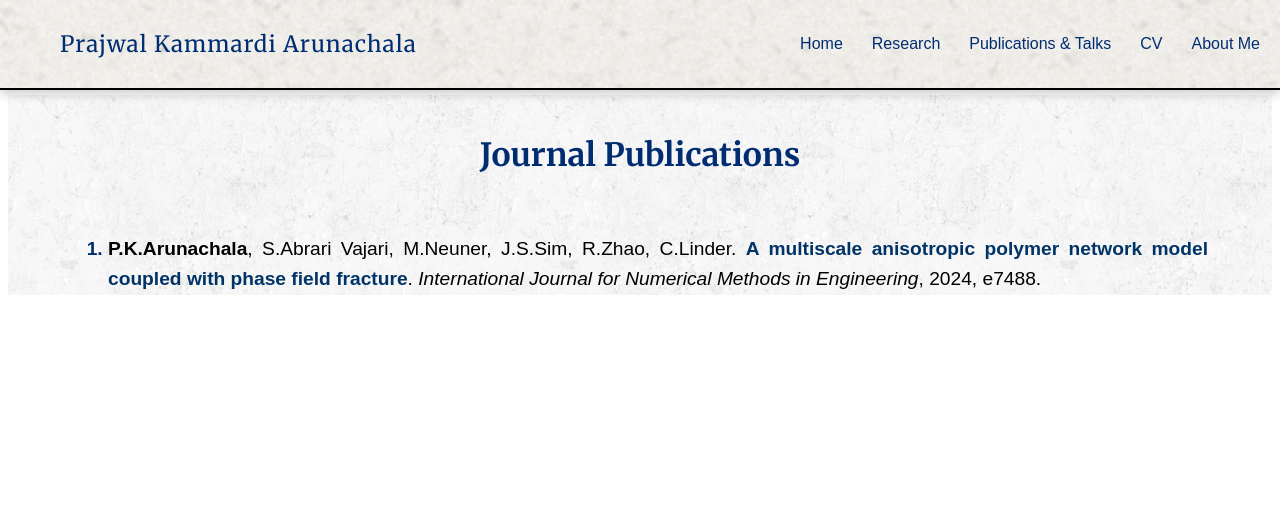
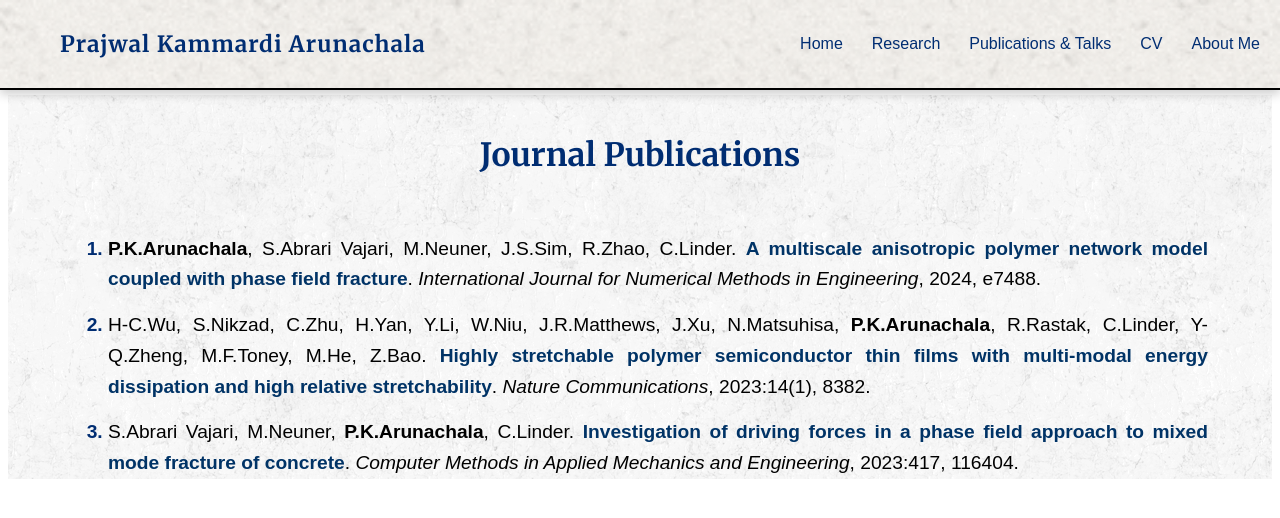
Before and after one commit to prajwalka/prajwalka.github.io, a Jekyll site: the page built from publications.md, in a window 1280 px wide. Shown: the top 518 px of the page. Built offline with Jekyll 4.4.1, drawn with Linux system fonts in a browser that asks for light colours; some web fonts are replaced.

Commit message:
Updating homepage

```diff
--- a/assets/style.css
+++ b/assets/style.css
@@ -33,7 +33,7 @@ header {
 header .site-title {
   font-family: 'Merriweather', serif;
   font-size: 1.4em;
-  font-weight: 400;
+  font-weight: 800;
   color: #002D72;
   text-decoration: none;
   letter-spacing: 1px;
@@ -62,7 +62,7 @@ nav a {
   text-decoration: none;
   margin-left: 25px;
   color: #002D72;
-  font-weight: 400;
+  font-weight: 500;
   transition: color 0.3s ease, transform 0.2s ease, font-weight 0.2s ease;
 }
 
--- a/publications.md
+++ b/publications.md
@@ -6,7 +6,16 @@ permalink: /publications/
 <h2> Journal Publications </h2>
 
 <div class="publications">
+
     <ol class="publication-list">
+
       <li><strong>P.K.Arunachala</strong>, S.Abrari Vajari, M.Neuner, J.S.Sim, R.Zhao, C.Linder. <a href="https://onlinelibrary.wiley.com/doi/abs/10.1002/nme.7488" target="_blank">A multiscale anisotropic polymer network model coupled with phase field fracture</a>. <em>International Journal for Numerical Methods in Engineering</em>, 2024, e7488.</li>
+
+      <li>H-C.Wu, S.Nikzad, C.Zhu, H.Yan, Y.Li, W.Niu, J.R.Matthews, J.Xu, N.Matsuhisa, <strong>P.K.Arunachala</strong>, R.Rastak, C.Linder, Y-Q.Zheng, M.F.Toney, M.He, Z.Bao. <a href="https://www.nature.com/articles/s41467-023-44099-w" target="_blank">Highly stretchable polymer semiconductor thin films with multi-modal energy dissipation and high relative stretchability</a>. <em>Nature Communications</em>, 2023:14(1), 8382.</li>
+
+      <li>S.Abrari Vajari, M.Neuner, <strong>P.K.Arunachala</strong>, C.Linder. <a href="https://www.sciencedirect.com/science/article/pii/S0045782523005285" target="_blank">Investigation of driving forces in a phase field approach to mixed mode fracture of concrete</a>. <em>Computer Methods in Applied Mechanics and Engineering</em>, 2023:417, 116404.</li>
+
+
+
     </ol>
 </div>
```
